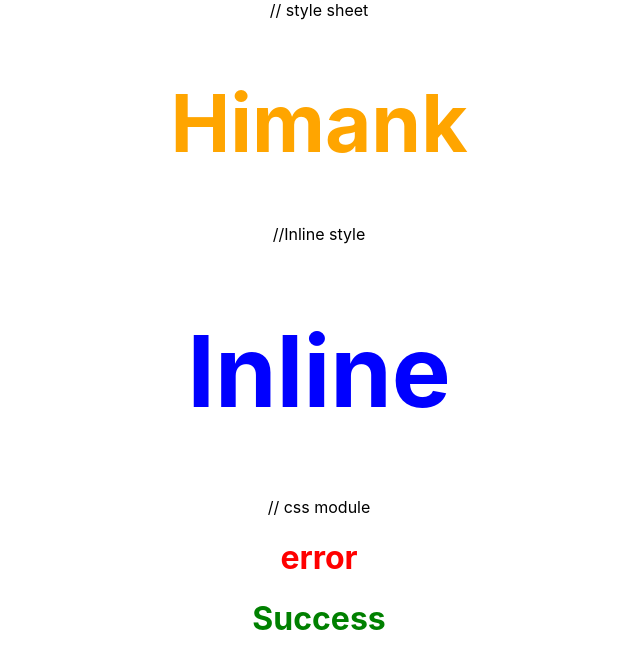
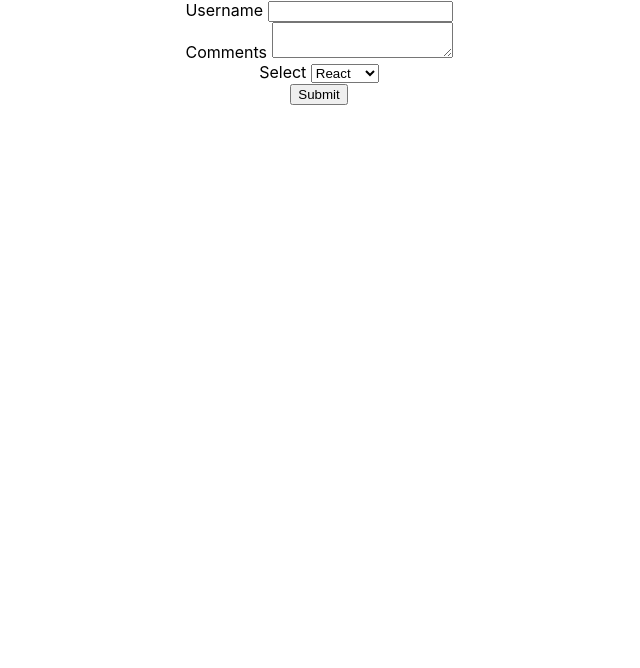
Before and after one commit to githimank/React, a React (Create React App) app: page / in a window 1280 px wide. Shown: the top 668 px of the page, without its empty margins (321-961 px from the left). Built offline with nearby package versions, Linux system fonts and the light colour scheme.

Commit message:
basics of form handling

```diff
--- a/src/App.js
+++ b/src/App.js
@@ -17,6 +17,7 @@ import MyStyleSheet from './component/12_MyStyleSheet';
 import InlineStyle from './style/inlineStyle';
 import './appStyle.css'
 import styless from './appStyle.module.css'
+import Form from './component/13_Form';
 
 
 
@@ -49,13 +50,15 @@ function App() {
       {/* <ListRendering></ListRendering>
       // list rendering
       <NameList></NameList> */}
-      // style sheet
+      {/* // style sheet
       <MyStyleSheet primary={true} ></MyStyleSheet>
       //Inline style
       <InlineStyle></InlineStyle>
       // css module
-      <h1 className={'error'}>error</h1>
-      <h1 className={styless.success}>Success</h1>
+       <h1 className={'error'}>error</h1>
+      <h1 className={styless.success}>Success</h1> */}
+      {/* //Form */}
+      <Form></Form>
     </div>
   );
 }
--- /dev/null
+++ b/src/component/13_Form.js
@@ -0,0 +1,74 @@
+import React, { Component } from 'react'
+
+class Form extends Component {
+
+  constructor(props) {
+    super(props)
+
+    this.state = {
+      username: '',
+      comments: '',
+      select: ''
+    }
+  }
+
+  onEventHandler = (event) => {
+    this.setState({
+      username: event.target.value
+    })
+  }
+
+  onCommentEventHandler = event => {
+    this.setState({
+      comments: event.target.value
+    })
+  }
+
+  onSelectEventHandler = event => {
+    this.setState({
+      select: event.target.value
+    })
+  }
+
+  onHandleSubmit = event => {
+    alert(`${this.state.username} ${this.state.comments} ${this.state.select}`)
+    event.preventDefault()
+  }
+
+  render() {
+    const {username,comments,select}= this.state
+    return (
+      <form onSubmit={this.onHandleSubmit}>
+        <div>
+          <label>Username  </label>
+          <input
+            type='Username'
+            value={username}
+            onChange={this.onEventHandler}
+          />
+        </div>
+        <div>
+          <label>Comments  </label>
+          <textarea
+            type='Comments'
+            value={comments}
+            onChange={this.onCommentEventHandler}
+          ></textarea>
+        </div>
+        <div>
+          <label>Select  </label>
+          <select value={select}
+            onChange={this.onSelectEventHandler}
+          >
+            <option value={'React'}>React</option>
+            <option value={'Angular'}>Angular</option>
+            <option value={'Vanilla'}>Vanilla</option>
+          </select>
+        </div>
+        <button type='submit'>Submit</button>
+      </form>
+    )
+  }
+}
+
+export default Form
```
